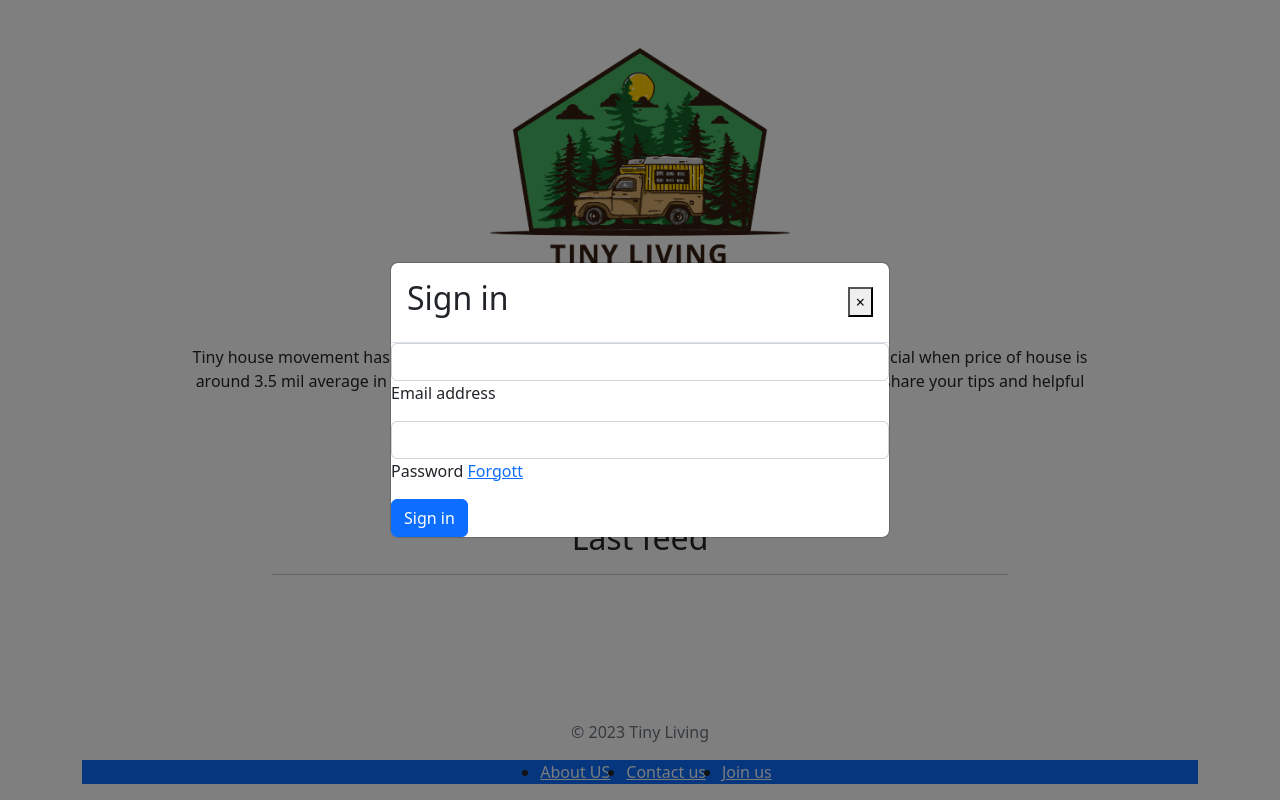
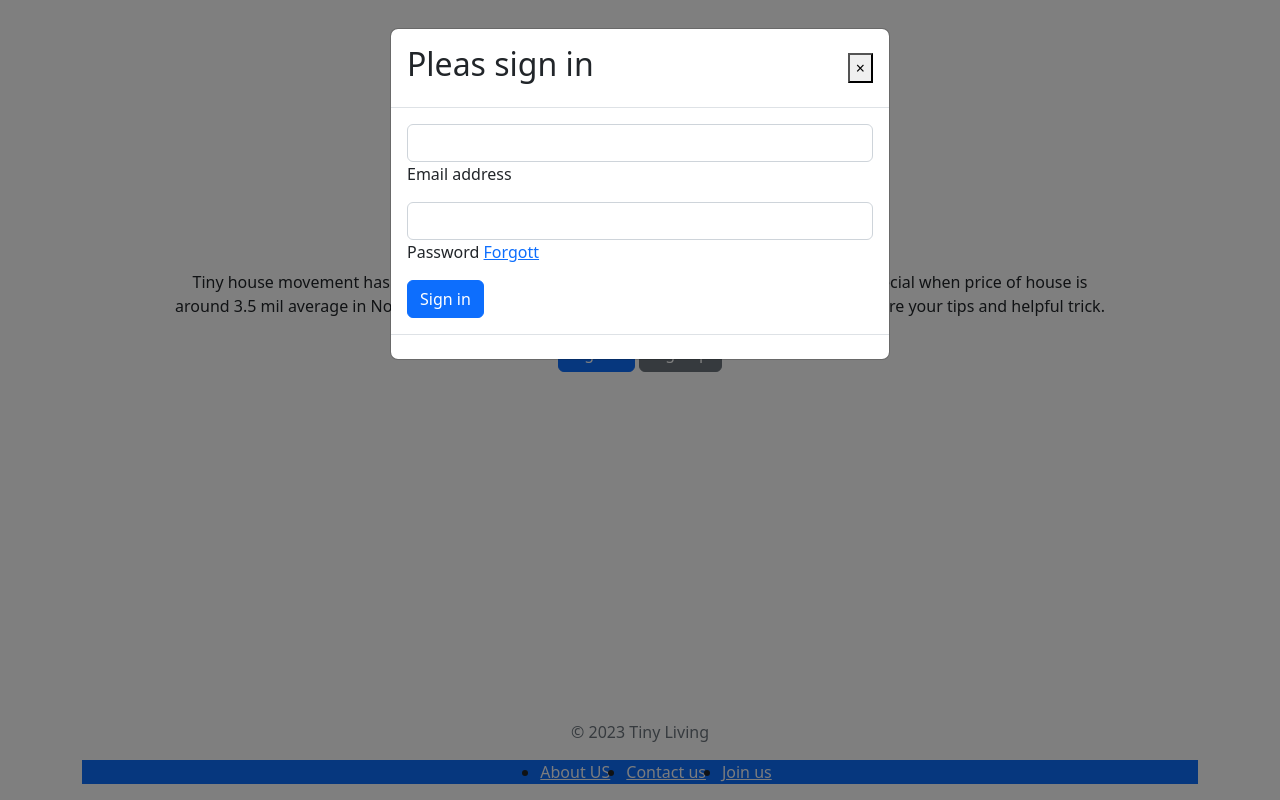
Before and after one commit to nexnic/Tiny-Living, a website: page index.html in a window 1280 px wide. Both pictures are taken after a click on the button "Sign in". Drawn offline with nearby package versions, Linux system fonts and the light colour scheme; files that its build step writes are made by us from their sources.

Commit message:
adding the last btn clear clear #

```diff
--- a/index.html
+++ b/index.html
@@ -11,37 +11,32 @@
     <!-- CSS fil -->
     <link rel="stylesheet" href="./dist/css/style.css">
 </head>
-<body class="bg-custom">
-    <header>
-        <h1 class="visually-hidden">Tiny life</h1>
-        <div class="px-4 py-5 mx-auto md-4 text-center w-75">
-            <img class="d-block mx-auto mb-4 " src="./assets/images/logo/logo.png" alt="" width="300px" >
+<body>
+    <header class="container-fluid">
+      <div class="row">
+        <div class="col-lg-auto d-flex justify-content-center">
+          <h1 class="visually-hidden">Tiny life</h1>
+        <div class="px-1 py-5 text-center w-75">
+            <img class="mx-auto mb-4 " src="./assets/images/logo/logo.png" alt="" width="200px" >
             <h2 class="fw-blod">Home is where you Park it.</h2>
             <p class="">
                 Tiny house movement has more than only start is has bigg effect on family and students, special when price of house is around 3.5 mil average in Norway.So now it’s on time tiny life movement get more close. so share your tips and helpful trick.
             </p>
-            <button type="button" class="btn btn-primary" data-toggle="modal" data-target="#popup-sign">
+            <button type="button" class="btn btn-primary" data-toggle="modal" id="popup" data-target="#popup-form" onclick="signin()">
                 Sign in
             </button>
-            <button type="button" class="btn btn-secondary" data-toggle="modal" data-target="">
+            <button type="button" class="btn btn-secondary" data-toggle="modal" popup-sign="popup" data-target="#popup-form" onclick="signup()">
               Sign up
             </button>
         </div>
-    </header>
-    <main class="container">
-      <div class="row d-flex justify-content-center">
-        <div class="col-8 text-center">
-          <div class="">
-            <h2>Last feed</h2>
-            <hr>
-          </div>
-
-          <div class="feed" id="last__feed">
-
-          </div>
         </div>
       </div>
 
+    </header>
+    <main class="container-fluid">
+      <div class="row">
+        <div class="col-lg-auto d-flex justify-content-center">
+      </div>
     </main>
     <footer class="fixed-bottom">
       <div class="container">
@@ -63,9 +58,33 @@
         </div>
     </div>
     </footer>
+    <!-- sign in or up -->
+    <div class="modal fade " id="popup-form" tabindex="-1" role="dialog" aria-labelledby="popup-form" aria-hidden="true">
+      <div class="modal-dialog" role="document">
+        <div class="modal-content">
+          <div class="modal-header">
+            <h2 id="modal-index-title">
+
+            </h2>
+            <button type="button" class="close" data-dismiss="modal" aria-label="Close">
+              <span aria-hidden="true">&times;</span>
+            </button>
+          </div>
+          <div class="modal-body" id="modal-index-body">
+
+        </div>
+        <div class="modal-footer" id="modal-index-footer">
+
+        </div>
+        </div>
+      </div>
+    </div>
+
+
      <!-- Sign form-->
         <!-- Default hidden -->
-        <div class="modal fade" id="popup-sign" tabindex="-1" role="dialog" aria-labelledby="" aria-hidden="true">
+        <!--
+          <div class="modal fade" id="popup-sign" tabindex="-1" role="dialog" aria-labelledby="" aria-hidden="true">
           <div class="modal-dialog modal-dialog-centered" role="document">
             <div class="modal-content">
               <div class="modal-header">
@@ -84,16 +103,19 @@
                   <label for="inputPassword">Password</label>
                   <a href="#">Forgott</a>
                 </div>
-                <!-- inputs goes here -->
-                  <button class="btn btn-small btn-primary" type="submit">Sign in</button>
-                </form>
-            </div>
+                <button class="btn btn-small btn-primary" type="submit">Sign in</button>
+              </form>
           </div>
         </div>
+      </div>
+        -->
+
     <!-- Bootstrap script -->
     <script src="https://code.jquery.com/jquery-3.3.1.slim.min.js" integrity="sha384-q8i/X+965DzO0rT7abK41JStQIAqVgRVzpbzo5smXKp4YfRvH+8abtTE1Pi6jizo" crossorigin="anonymous"></script>
     <script src="https://cdn.jsdelivr.net/npm/popper.js@1.14.7/dist/umd/popper.min.js" integrity="sha384-UO2eT0CpHqdSJQ6hJty5KVphtPhzWj9WO1clHTMGa3JDZwrnQq4sF86dIHNDz0W1" crossorigin="anonymous"></script>
     <script src="https://cdn.jsdelivr.net/npm/bootstrap@4.3.1/dist/js/bootstrap.min.js" integrity="sha384-JjSmVgyd0p3pXB1rRibZUAYoIIy6OrQ6VrjIEaFf/nJGzIxFDsf4x0xIM+B07jRM" crossorigin="anonymous"></script>
     <!-- Script -->
+    <script src="./dist/script/base.js"></script>
+    <script src="./dist/script/data.js"></script>
 </body>
 </html>
```
